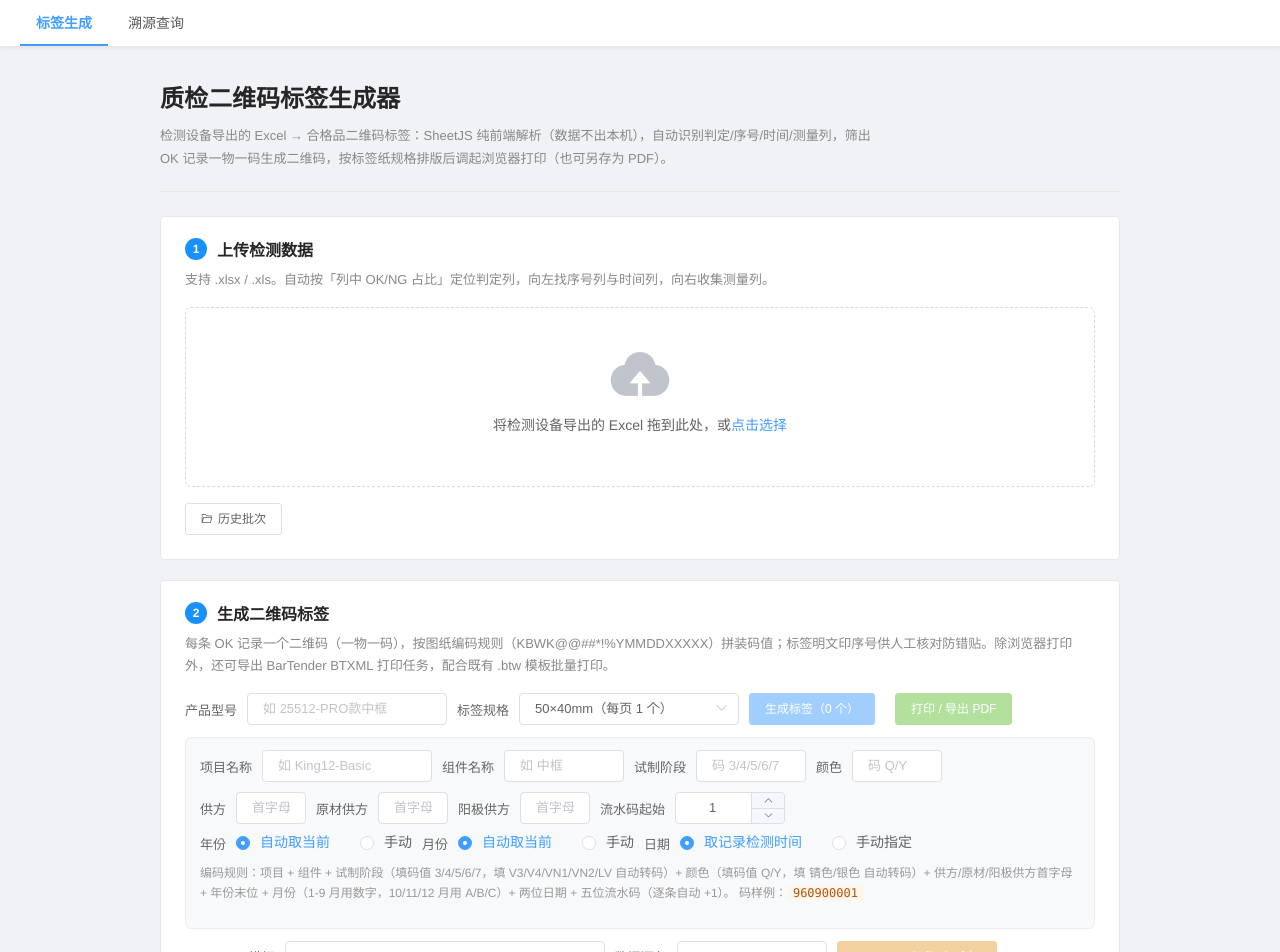
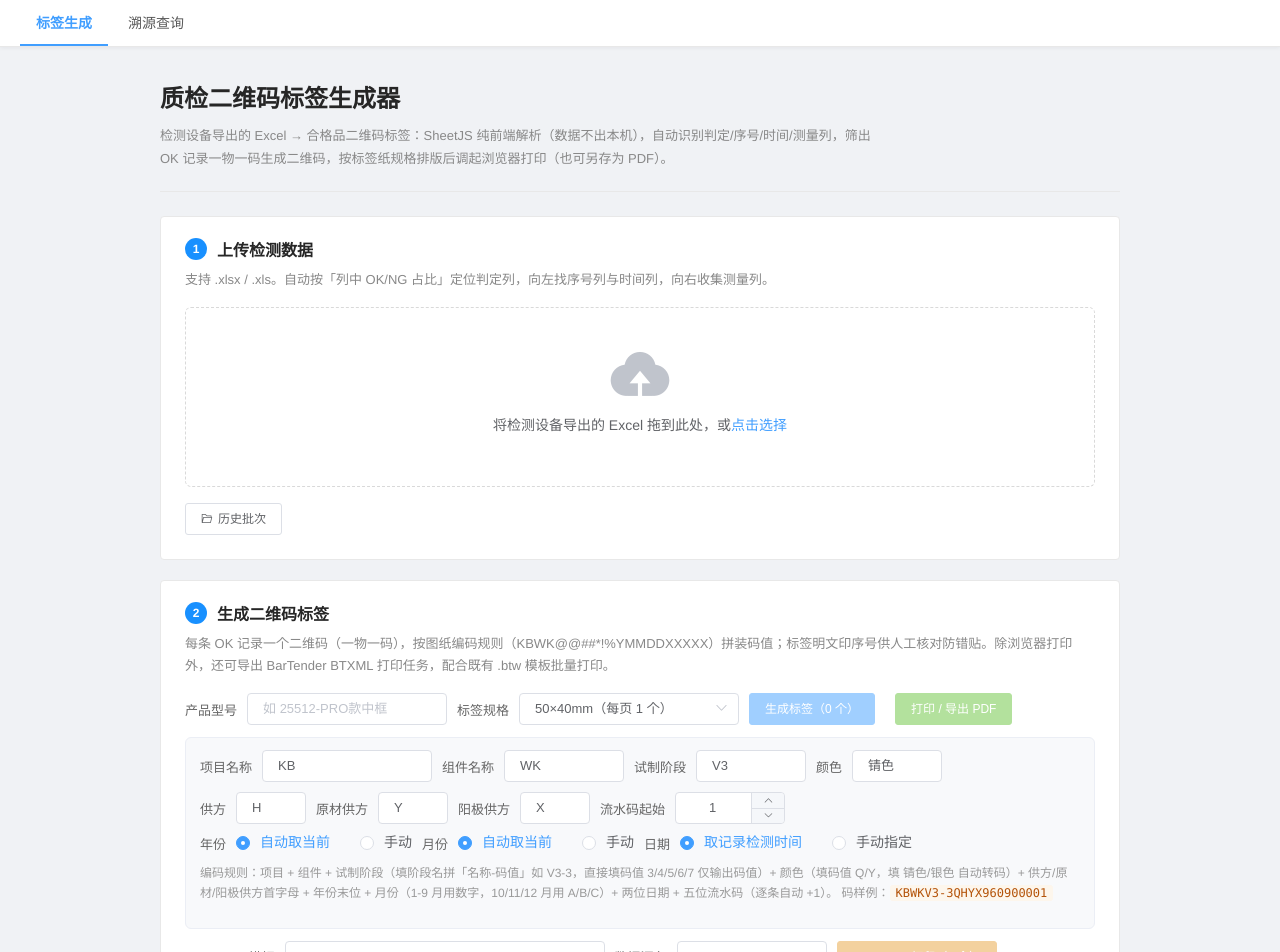
Before and after one commit to zhongwenliao/resource-lookup, a Vue app: page / in a window 1280 px wide. Shown: the top 952 px of the page. Built offline with nearby package versions, Linux system fonts and the light colour scheme.

Commit message:
提交1.0版本

```diff
--- a/src/common/qc-code-rules.js
+++ b/src/common/qc-code-rules.js
@@ -32,6 +32,16 @@ export const normalizeStage = s => {
   const k = String(s || '').trim();
   return STAGE_CODE_MAP[k.toUpperCase()] || k;
 };
+
+/**
+ * 试制阶段段拼码（生成端）：填阶段名（V3/V4/VN1/VN2/LV，忽略大小写）时输出
+ * 「名称-码值」（如 V3 → V3-3，连字符分隔名称与码值）；直接填码值（3-7）时仅输出码值。
+ */
+export const buildStageSegment = s => {
+  const k = String(s || '').trim().toUpperCase();
+  const code = STAGE_CODE_MAP[k];
+  return code ? k + '-' + code : normalizeStage(s);
+};
 // 颜色输入归一化：直接填码值（Q/Y）原样使用，填颜色名（锖色/银色）或小写码自动转码
 export const normalizeColor = c => {
   const k = String(c || '').trim();
@@ -41,7 +51,9 @@ export const normalizeColor = c => {
 /* ==================== 规则码拆段（解析端） ==================== */
 
 // 内置组件词表：规则码前缀（项目+组件直接拼接，无法无损拆分）按词表从尾部匹配拆分
+// （含字母组件代号与中文组件名）
 export const COMPONENT_WORDS = [
+  'WK',
   '中框', '后盖', '电池盖', '前壳', '后壳', '中板', '底壳', '面板',
   '装饰圈', '装饰件', '摄像头圈', '按键', '镜片', '支架', '卡托'
 ];
@@ -73,7 +85,17 @@ export function splitRuleCode (code) {
   const colorCode = head.slice(-1).toUpperCase();
   const stageCode = head.slice(-2, -1);
   if (!COLOR_NAME_MAP[colorCode] || !STAGE_NAME_MAP[stageCode]) return null;
-  const prefix = head.slice(0, head.length - 2);
+  const rawPrefix = head.slice(0, head.length - 2);
+  // 生成端阶段段为「名称-码值」格式（如 V3-3）：前缀尾部若带「阶段名-」则归入阶段段，
+  // 避免阶段名混入项目/组件拆分（旧格式码/直填码值无此尾缀，不受影响）。
+  // stageSegment 与剥离量严格对应：prefix + stageSegment + 后续段可无损还原原码
+  let stageSegment = stageCode;
+  let prefix = rawPrefix;
+  const stageTail = STAGE_NAME_MAP[stageCode] + '-';
+  if (rawPrefix.endsWith(stageTail)) {
+    stageSegment = stageTail + stageCode;
+    prefix = rawPrefix.slice(0, rawPrefix.length - stageTail.length);
+  }
 
   // 前缀拆分：项目名称 + 组件名称（生成端为两个自由字符串直接拼接，无法无损拆分）
   let project = prefix;
@@ -89,11 +111,13 @@ export function splitRuleCode (code) {
   }
 
   return {
+    code: s, // 原始完整码值（查询端按码回查关联记录直接使用，免去重组）
     project,
     component,
     prefixAmbiguous,
     prefix,
     stage: { code: stageCode, name: STAGE_NAME_MAP[stageCode] },
+    stageSegment, // 完整试制阶段段（名称-码值如 V3-3，或直填码值如 3），重组完整码用
     color: { code: colorCode, name: COLOR_NAME_MAP[colorCode] },
     supplier: m[1].toUpperCase(),
     raw: m[2].toUpperCase(),
--- a/src/views/QcLabel.vue
+++ b/src/views/QcLabel.vue
@@ -83,9 +83,9 @@
       <div class="rule-bar">
         <div class="rule-row">
           <span class="opt-label">项目名称</span>
-          <el-input v-model="ruleKb" size="small" class="rule-kb-input" placeholder="如 King12-Basic"></el-input>
+          <el-input v-model="ruleKb" size="small" class="rule-kb-input" placeholder="如 KB"></el-input>
           <span class="opt-label">组件名称</span>
-          <el-input v-model="ruleWk" size="small" class="rule-wk-input" placeholder="如 中框"></el-input>
+          <el-input v-model="ruleWk" size="small" class="rule-wk-input" placeholder="如 WK"></el-input>
           <span class="opt-label">试制阶段</span>
           <el-input v-model="ruleStage" size="small" class="rule-stage-input" placeholder="码 3/4/5/6/7"></el-input>
           <span class="opt-label">颜色</span>
@@ -126,7 +126,7 @@
             type="date" value-format="yyyy-MM-dd" class="rule-date-picker" placeholder="二阳日期"></el-date-picker>
         </div>
         <p class="rule-tip">
-          编码规则：项目 + 组件 + 试制阶段（填码值 3/4/5/6/7，填 V3/V4/VN1/VN2/LV 自动转码）+
+          编码规则：项目 + 组件 + 试制阶段（填阶段名拼「名称-码值」如 V3-3，直接填码值 3/4/5/6/7 仅输出码值）+
           颜色（填码值 Q/Y，填 锖色/银色 自动转码）+ 供方/原材/阳极供方首字母 +
           年份末位 + 月份（1-9 月用数字，10/11/12 月用 A/B/C）+ 两位日期 + 五位流水码（逐条自动 +1）。
           码样例：<code>{{ ruleSample }}</code>
@@ -168,16 +168,16 @@
     <!-- ==================== 历史批次弹层 ==================== -->
     <el-dialog title="历史批次（本机留存）" :visible.sync="batchListVisible" width="680px" append-to-body>
       <el-table :data="batchList" size="mini" border v-loading="batchLoading">
-        <el-table-column prop="fileName" label="文件名" min-width="170" show-overflow-tooltip></el-table-column>
-        <el-table-column prop="model" label="型号" min-width="120" show-overflow-tooltip></el-table-column>
-        <el-table-column label="记录" width="70">
+        <el-table-column prop="fileName" label="文件名" min-width="160" show-overflow-tooltip></el-table-column>
+        <el-table-column prop="model" label="型号" min-width="110" show-overflow-tooltip></el-table-column>
+        <el-table-column label="记录" width="60" align="center">
           <template slot-scope="s">{{ s.row.stats ? s.row.stats.total : '-' }}</template>
         </el-table-column>
-        <el-table-column prop="importedAt" label="导入时间" width="160"></el-table-column>
-        <el-table-column label="操作" width="140">
+        <el-table-column prop="importedAt" label="导入时间" width="150"></el-table-column>
+        <el-table-column label="操作" width="100">
           <template slot-scope="s">
-            <el-button type="primary" size="mini" plain @click="loadBatch(s.row.id)">载入</el-button>
-            <el-button type="danger" size="mini" plain @click="removeBatch(s.row.id)">删除</el-button>
+            <el-button type="text" size="mini" @click="loadBatch(s.row.id)">载入</el-button>
+            <el-button type="text" size="mini" class="batch-del-btn" @click="removeBatch(s.row.id)">删除</el-button>
           </template>
         </el-table-column>
       </el-table>
@@ -201,7 +201,7 @@ import DemoPage from '@/components/DemoPage';
 import DemoBlock from '@/components/DemoBlock';
 // 编码规则常量与纯函数：生成端 / 查询端共享的唯一事实来源（src/common/qc-code-rules.js）
 import {
-  pad2, pad5, MONTH_CODES, normalizeStage, normalizeColor
+  pad2, pad5, MONTH_CODES, buildStageSegment, normalizeColor
 } from '@/common/qc-code-rules';
 // 导入批次本地持久化（IndexedDB）：解析自动入库、历史批次载入/删除、规则码关联留存
 import { saveBatch, listBatches, getBatch, deleteBatch } from '@/common/qc-db';
@@ -240,6 +240,8 @@ export default {
   name: 'QcLabel',
   components: { DemoPage, DemoBlock },
   data () {
+    // 当前时间：编码规则 manual 模式的年/月/日默认值取自它
+    const now = new Date();
     return {
       /* ---- Excel 解析结果 ---- */
       rows: [], // 原始二维数组（sheet_to_json header:1），rows[行][列]
@@ -277,19 +279,21 @@ export default {
       batchList: [], // 历史批次摘要列表 [{ id, fileName, model, importedAt, stats }]
 
       /* ---- 编码规则模式（KBWK@@##*!%YMMDDXXXXX）---- */
-      ruleKb: '', // 1.项目名称，如 King12-Basic
-      ruleWk: '', // 2.组件名称
-      ruleStage: '', // 3.试制阶段：直接填码值（3/4/5/6/7），填 V3/V4/VN1/VN2/LV 自动转码
-      ruleColor: '', // 4.颜色：直接填码值（Q/Y），填 锖色/银色 自动转码
-      ruleSupplier: '', // 5.供方首字母
-      ruleRaw: '', // 6.原材料供方首字母
-      ruleAnode: '', // 7.阳极供方首字母
+      // 输入项默认值：按参考码 KBWKV3-3QHYX691400001 配置（项目 KB + 组件 WK + 阶段段 V3-3），
+      // 实际使用时按项目修改（码样例实时预览）
+      ruleKb: 'KB', // 1.项目名称
+      ruleWk: 'WK', // 2.组件名称（解析端按组件词表从尾部拆分还原）
+      ruleStage: 'V3', // 3.试制阶段：填阶段名拼「名称-码值」（V3→V3-3），也可直接填码值 3/4/5/6/7
+      ruleColor: '锖色', // 4.颜色：填颜色名自动转码（锖色→Q），也可直接填码值 Q/Y
+      ruleSupplier: 'H', // 5.供方首字母
+      ruleRaw: 'Y', // 6.原材料供方首字母
+      ruleAnode: 'X', // 7.阳极供方首字母
       ruleYearMode: 'auto', // 8.年份：auto 自动取当前年份末位 / manual 手动输入
-      ruleYearManual: '', // manual 模式下的年份码（年份末位，如 6）
+      ruleYearManual: String(now.getFullYear() % 10), // manual 模式默认当前年份末位
       ruleMonthMode: 'auto', // 9.月份：auto 自动取当前月份码 / manual 手动输入
-      ruleMonthManual: '', // manual 模式下的月份码（1-9 数字 / 10-12 月 A/B/C）
+      ruleMonthManual: MONTH_CODES[now.getMonth()], // manual 模式默认当前月份码（1-9 数字 / 10-12 月 A/B/C）
       ruleDateSource: 'record', // 10.日期 DD 来源：record 取记录检测时间 / manual 手动指定二阳日期
-      ruleManualDate: '', // manual 模式下的二阳日期（yyyy-MM-dd）
+      ruleManualDate: now.getFullYear() + '-' + pad2(now.getMonth() + 1) + '-' + pad2(now.getDate()), // manual 模式默认今天
       ruleSerialStart: 1, // 11.五位流水码起始值，逐条自动 +1
 
       /* ---- BarTender 导出 ---- */
@@ -605,12 +609,12 @@ export default {
     },
     /**
      * 按编码规则拼装单条码值（KBWK@@##*!%YMMDDXXXXX 共 11 段）：
-     *   项目 + 组件 + 试制阶段码 + 颜色码 + 供方/原材/阳极供方首字母 +
-     *   年份末位 + 月份码 + 两位日期 + 五位流水码（起始值 + idx，自动 +1）
+     *   项目 + 组件 + 试制阶段段（填阶段名输出「名称-码值」如 V3-3，直接填码值仅输出码值）
+     *   + 颜色码 + 供方/原材/阳极供方首字母 + 年份末位 + 月份码 + 两位日期 + 五位流水码（起始值 + idx，自动 +1）
      */
     buildRuleCode (r, idx) {
       const d = this.ruleDateParts(r);
-      return this.ruleKb.trim() + this.ruleWk.trim() + normalizeStage(this.ruleStage) + normalizeColor(this.ruleColor) +
+      return this.ruleKb.trim() + this.ruleWk.trim() + buildStageSegment(this.ruleStage) + normalizeColor(this.ruleColor) +
         this.ruleSupplier.trim() + this.ruleRaw.trim() + this.ruleAnode.trim() +
         d.year + d.month + d.day + pad5((this.ruleSerialStart || 0) + idx);
     },
@@ -1074,6 +1078,15 @@ export default {
   text-align: center;
 }
 
+// 弹层操作列：文字按钮里的删除项保留红色警示（type=text 默认为主题蓝）
+.batch-del-btn {
+  color: #f56c6c;
+
+  &:hover {
+    color: #f78989;
+  }
+}
+
 // 编码规则配置面板：两行分段输入 + 规则说明与码样例
 .rule-bar {
   margin-top: 12px;
--- a/src/views/QrLookup.vue
+++ b/src/views/QrLookup.vue
@@ -192,7 +192,7 @@ export default {
         { label: '月份', value: d.month + '（' + d.monthNum + ' 月）' },
         { label: '日期', value: d.day + ' 日' },
         { label: '流水号', value: d.serial },
-        { label: '完整码值', value: d.prefix + d.stage.code + d.color.code + d.supplier + d.raw + d.anode + d.year + d.month + d.day + d.serial }
+        { label: '完整码值', value: d.code || (d.prefix + (d.stageSegment || d.stage.code) + d.color.code + d.supplier + d.raw + d.anode + d.year + d.month + d.day + d.serial) }
       ];
     },
     /** 结果区模式标签 */
@@ -251,13 +251,15 @@ export default {
     },
 
     /**
-     * 规则码关联记录回查：按解析结果重组完整码值，检索本机批次库
-     * （生成端批量生成时落库的「规则码 ↔ 记录」关联）。
+     * 规则码关联记录回查：按完整码值检索本机批次库
+     * （生成端批量生成时落库的「规则码 ↔ 记录」关联，即 Excel 中对应的那条检测数据）。
+     * 完整码值优先用解析时保留的原码（d.code）；旧缓存无 code 时按段重组
+     * （stageSegment 含「阶段名-」段，缺失时回退纯阶段码，兼容历史数据）。
      * 未命中仅提示（拆段含义始终可用），检索失败静默降级为未查状态。
      */
     async fetchRelated (d) {
-      const code = d.prefix + d.stage.code + d.color.code + d.supplier + d.raw + d.anode +
-        d.year + d.month + d.day + d.serial;
+      const code = d.code || (d.prefix + (d.stageSegment || d.stage.code) + d.color.code + d.supplier + d.raw + d.anode +
+        d.year + d.month + d.day + d.serial);
       this.relatedLoading = true;
       try {
         this.relatedHits = await findByRuleCode(code);
```
Also changed, not shown: src/common/qc-db.js (+24 -3 lines), 1 other file (tests, documents, lock files or other folders).
